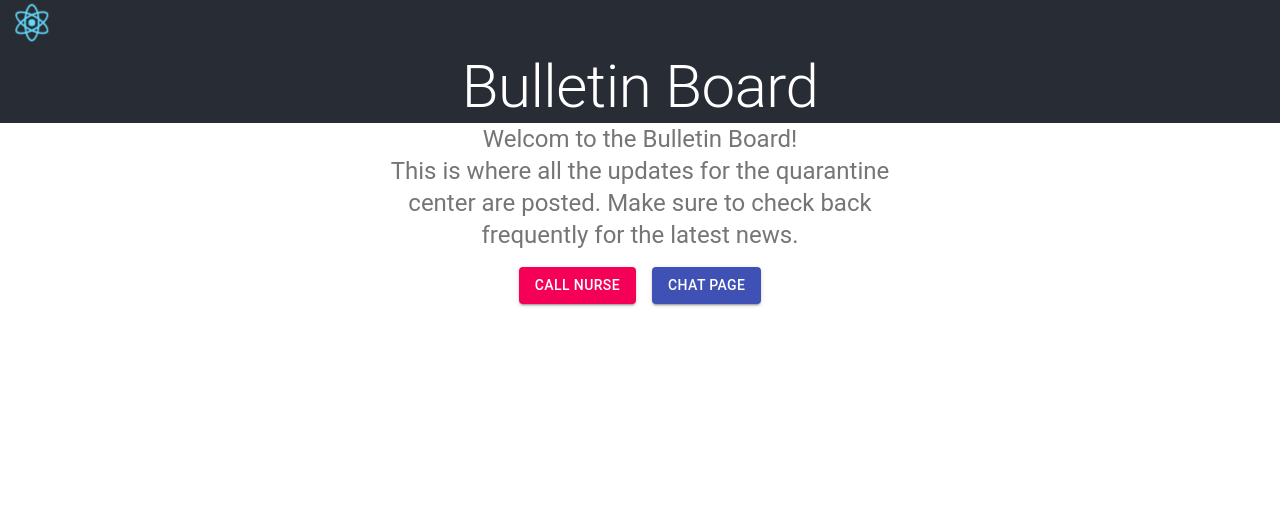
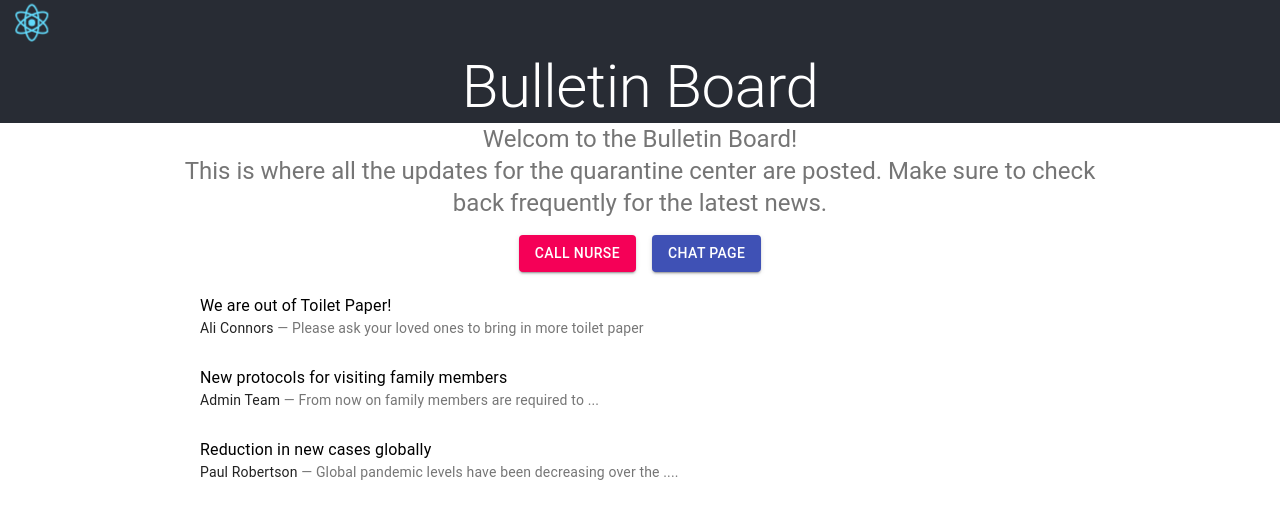
Before and after one commit to bill-luu/CIC2020, a React (Create React App) app in the folder web-app/: page /bulletin in a window 1280 px wide. Shown: the top 518 px of the page. Built offline with nearby package versions, Linux system fonts and the light colour scheme.

Commit message:
Modify Bulletin Page with List

```diff
--- a/web-app/src/bulletinpage.js
+++ b/web-app/src/bulletinpage.js
@@ -7,9 +7,13 @@ import Container from '@material-ui/core/Container';
 import Grid from '@material-ui/core/Grid';
 import Typography from '@material-ui/core/Typography';
 import Button from '@material-ui/core/Button';
+import List from '@material-ui/core/List';
+import ListItem from '@material-ui/core/ListItem';
+import ListItemText from '@material-ui/core/ListItemText';
 
 
 function Bulletinpage() {
+
   return (
     <div className="App">
       <header className="App-header">
@@ -18,12 +22,14 @@ function Bulletinpage() {
           Bulletin Board
         </Typography>
       </header>
-      <Container maxWidth="sm">
+
+      <Container maxWidth="Md">
         <Typography variant="h5" align="center" color="textSecondary" paragraph>
           Welcom to the Bulletin Board! <br />
           This is where all the updates for the quarantine center are posted.
           Make sure to check back frequently for the latest news.
         </Typography>
+
         <Grid container spacing={2} justify="center">
           <Grid item>
             <Button variant="contained" color="secondary">
@@ -36,6 +42,64 @@ function Bulletinpage() {
             </Button>
           </Grid>
         </Grid>
+
+        <List width="100%">
+          <ListItem button alignItems="flex-chart">
+            <ListItemText
+              primary="We are out of Toilet Paper!"
+              secondary={
+                <React.Fragment>
+                  <Typography
+                    component="span"
+                    variant="body2"
+                    display="inline"
+                    color="textPrimary"
+                  >
+                    Ali Connors
+                  </Typography>
+                  {" — Please ask your loved ones to bring in more toilet paper"}
+                </React.Fragment>
+              }
+            />
+          </ListItem>
+          <ListItem button alignItems="flex-chart">
+            <ListItemText
+              primary="New protocols for visiting family members"
+              secondary={
+                <React.Fragment>
+                  <Typography
+                    component="span"
+                    variant="body2"
+                    display="inline"
+                    color="textPrimary"
+                  >
+                    Admin Team
+                  </Typography>
+                  {" — From now on family members are required to ..."}
+                </React.Fragment>
+              }
+            />
+          </ListItem>
+          <ListItem button alignItems="flex-chart">
+            <ListItemText
+              primary="Reduction in new cases globally"
+              secondary={
+                <React.Fragment>
+                  <Typography
+                    component="span"
+                    variant="body2"
+                    display="inline"
+                    color="textPrimary"
+                  >
+                    Paul Robertson
+                  </Typography>
+                  {" — Global pandemic levels have been decreasing over the ...."}
+                </React.Fragment>
+              }
+            />
+          </ListItem>
+        </List>
+
       </Container>
     </div>
   );
```
